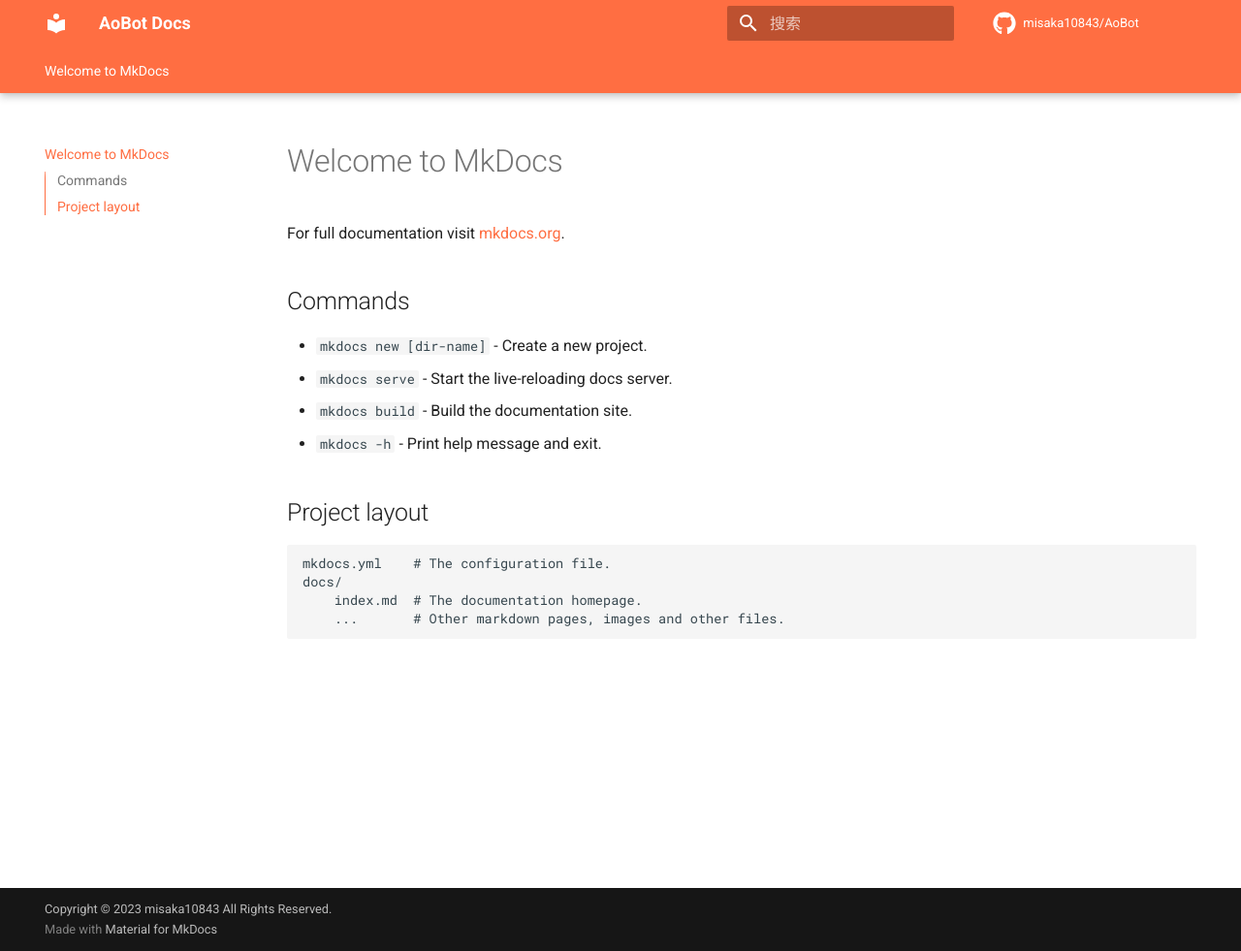
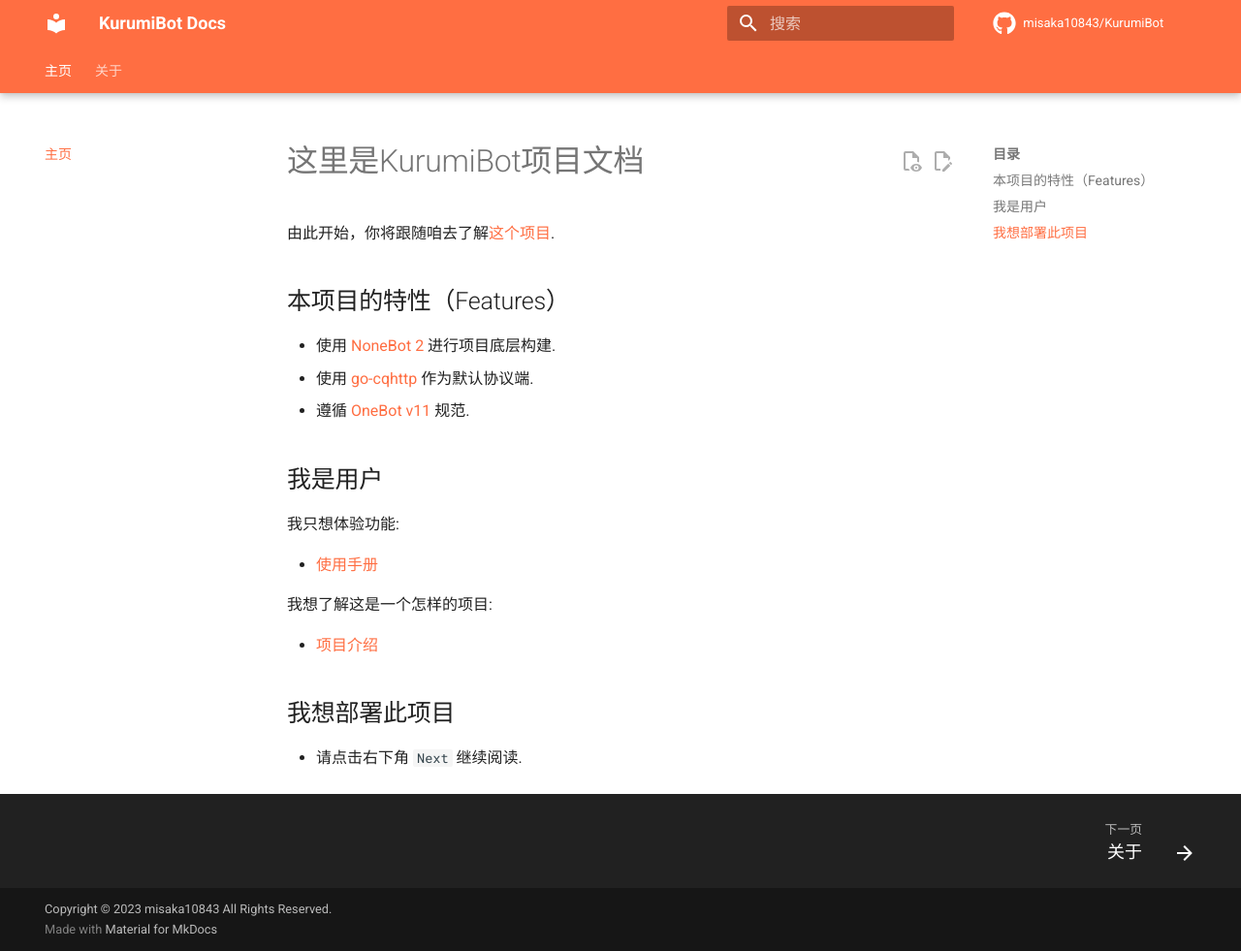
Before and after one commit to misaka10843/KurumiBot-Docs, an MkDocs documentation site: the page built from docs/index.md, in a window 1280 px wide and 981 px high. Shown: the whole window at 97% size. Built offline with MkDocs 1.6.1 and Material for MkDocs 9.7.7, drawn with Linux system fonts in a browser that asks for light colours; comment, search, counter and statistics services are not loaded.

Commit message:
📖更新文档

```diff
--- /dev/null
+++ b/docs/about.md
@@ -0,0 +1,48 @@
+# About KurumiBot
+
+<!-- markdownlint-disable MD033 MD041 -->
+<p align="center">
+  <div align=center><img width="320" height="320" src="https://s2.loli.net/2023/01/16/7b4TJpn1tYP8sej.png"/></div>
+</p>
+
+<div align="center">
+
+<i>✨ 一款为芳文党服务的胡桃同学！ ✨</i>
+
+</div>
+
+<div align=center>
+  <img src="https://img.shields.io/badge/OneBot-11-black?style=for-the-badge"></img>
+  <img src="https://img.shields.io/github/license/misaka10843/KurumiBot?style=for-the-badge"></img>
+  <img src="https://img.shields.io/badge/python-3.8+-blue?style=for-the-badge"></img>
+</div>
+
+<hr>
+
+<div align=center>
+
+此项目基于 <a href="https://github.com/nonebot/nonebot2">Nonebot2</a> 和 <a href="https://github.com/Mrs4s/go-cqhttp">go-cqhttp</a> 开发，一款有一些插件的QQ群娱乐机器人
+<br>
+（此项目定位为个人Bot，可能不会进行长期维护/进行错误修复！）
+
+</div>
+
+## 💭About
+
+用爱发电，某些功能学习借鉴了大佬们的代码，并且引用了一些插件后进行个性化的修改，因为本人为胡桃同学力推人因此开发了KurumiBot，实现了一些对群友的娱乐功能/实用功能/芳文社相关功能（大概）。
+
+## 🔨功能图
+
+![qwq](./Road.png)
+
+## 📣声明
+
+**一切开发旨在学习，请勿用于非法用途**
+
+本项目名称、灵感均来自 ANIPLEX 发行的 ATRI-My Dear Moments-.
+
+## 📄许可
+
+本项目使用 [**GPL v3**](https://choosealicense.com/licenses/gpl-3.0/).
+
+意味着你可以运行本项目，并向你的用户提供服务，如后续有对本项目源码的修改，你需要向用户公开修改后的此项目的源码.
--- a/docs/index.md
+++ b/docs/index.md
@@ -1,17 +1,23 @@
-# Welcome to MkDocs
+# 这里是KurumiBot项目文档
 
-For full documentation visit [mkdocs.org](https://www.mkdocs.org).
+由此开始，你将跟随咱去了解[这个项目](https://github.com/misaka10843/KurumiBot).
 
-## Commands
+## 本项目的特性（Features）
 
-* `mkdocs new [dir-name]` - Create a new project.
-* `mkdocs serve` - Start the live-reloading docs server.
-* `mkdocs build` - Build the documentation site.
-* `mkdocs -h` - Print help message and exit.
+- 使用 [NoneBot 2](https://v2.nonebot.dev/) 进行项目底层构建.
+- 使用 [go-cqhttp](https://go-cqhttp.org/) 作为默认协议端.
+- 遵循 [OneBot v11](https://onebot.dev/) 规范.
 
-## Project layout
+## 我是用户
 
-    mkdocs.yml    # The configuration file.
-    docs/
-        index.md  # The documentation homepage.
-        ...       # Other markdown pages, images and other files.
+我只想体验功能:
+
+- [使用手册](user/overview.md)
+
+我想了解这是一个怎样的项目:
+
+- [项目介绍](about.md)
+
+## 我想部署此项目
+
+- 请点击右下角 `Next` 继续阅读.
--- a/mkdocs.yml
+++ b/mkdocs.yml
@@ -1,8 +1,31 @@
-site_name: AoBot Docs
-repo_name: misaka10843/AoBot
-edit_uri: 'https://github.com/misaka10843/AoBot-Docs/tree/main/docs'
-repo_url: https://github.com/misaka10843/AoBot
+site_name: KurumiBot Docs
+repo_name: misaka10843/KurumiBot
+edit_uri: 'https://github.com/misaka10843/KurumiBot-Docs/tree/main/docs'
+repo_url: https://github.com/misaka10843/KurumiBot
 copyright: Copyright © 2023 misaka10843 All Rights Reserved.
+
+markdown_extensions:
+  - attr_list
+  - admonition
+  - pymdownx.details
+  - pymdownx.superfences
+  - def_list
+  - pymdownx.betterem
+  - pymdownx.caret
+  - pymdownx.mark
+  - pymdownx.tilde
+  - footnotes
+  - md_in_html
+  - pymdownx.tasklist:
+      custom_checkbox: true
+  - toc:
+      permalink: true
+
+plugins:
+  - search:
+      lang: zh
+  - minify:
+      minify_html: true
 
 theme:
   language: zh
@@ -16,16 +39,25 @@ theme:
           fill: '#ff6e42'
           text: '#FFFFFF'
   features:
+    - content.action.edit
+    - content.action.view
+    - content.code.annotate
+    - content.code.copy
+    - content.tooltips
+    - navigation.footer
     - navigation.instant
     - navigation.tracking
-    - navigation.tabs
-    - navigation.tabs
     - navigation.tabs.sticky
     - navigation.expand
     - navigation.indexes
+    - navigation.tabs
     - toc.follow
-    - toc.integrate
     - navigation.top
+    - search.suggest
+    - search.highlight
   palette:
     primary: deep orange
     accent: yellow
+nav:
+  - 主页: index.md
+  - 关于: about.md
```
Also changed, not shown: README.md (+2 -2 lines).
